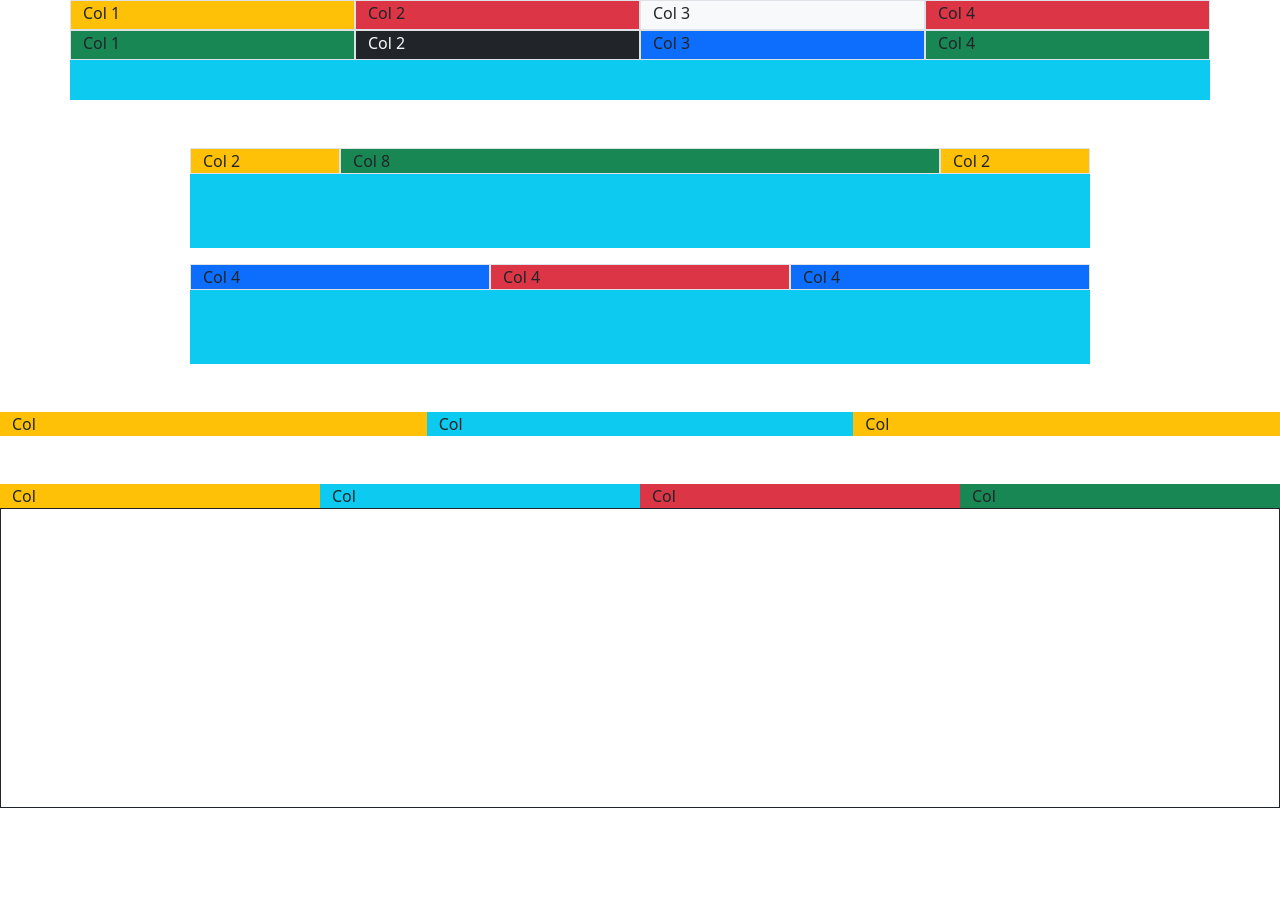
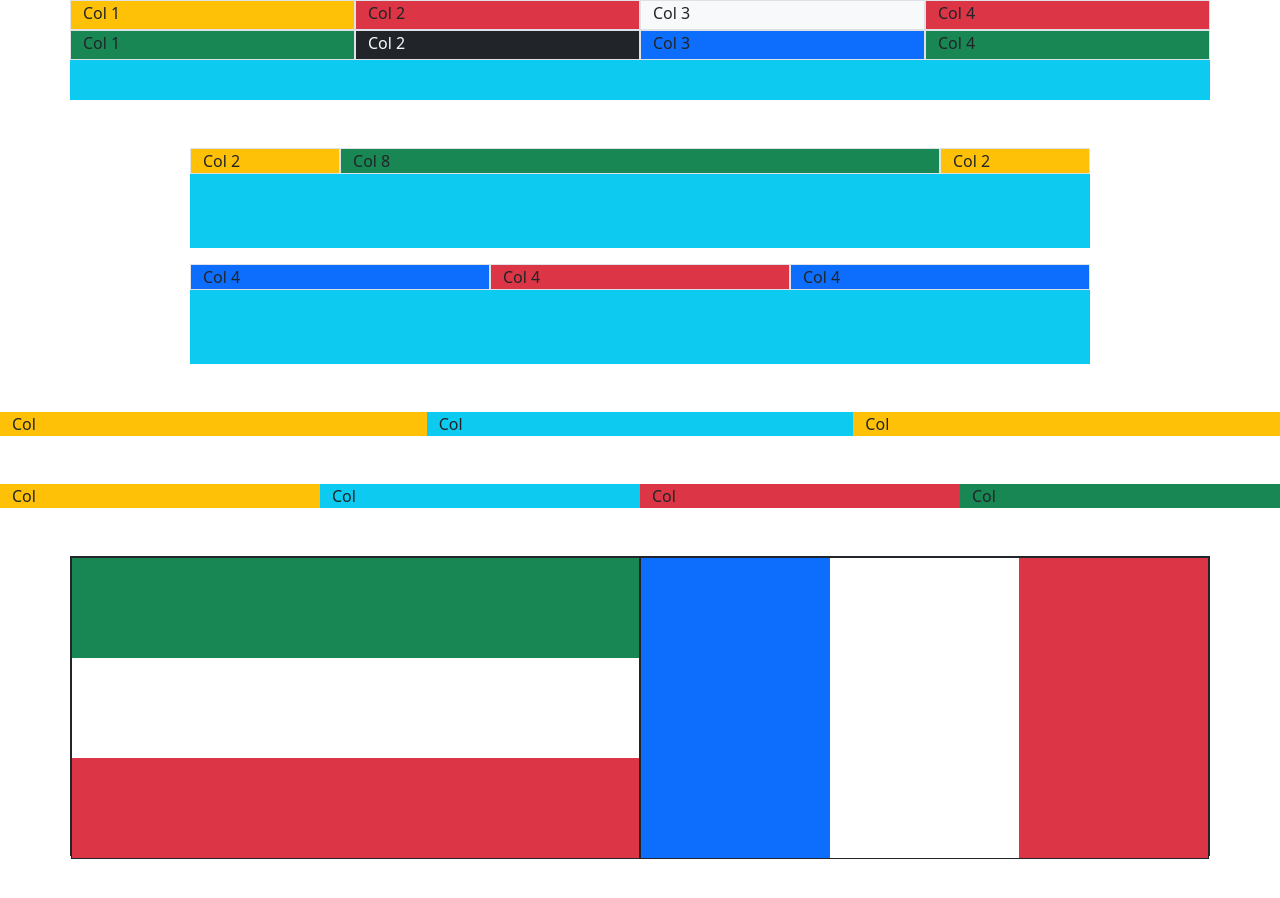
Before and after one commit to hoodaddeveloper/Bootstrap-Sandbox, a plain HTML site: page tutorial-4/index.html in a window 1280 px wide. Before the commit the page ends 808 px from the top, so only its background shows below. Drawn offline with nearby package versions, Linux system fonts and the light colour scheme.

Commit message:
created flags with bootstrap

```diff
--- a/tutorial-4/index.html
+++ b/tutorial-4/index.html
@@ -61,10 +61,20 @@
     </div>
   </div>
   <!-- Nesting -->
-   <div class="container-fluid">
-    <div class="row border border-dark" style="height: 300px;">
-      <div class="col-6"></div>
-      <div class="col-6"></div>
+   <div class="container my-5">
+    <div class="row row-cols-2 border border-dark" style="height: 300px;">
+      <div class="border border-dark">
+        <div class="row bg-success" style="height: 100px;"></div>
+        <div class="row bg-white" style="height: 100px;"></div>
+        <div class="row bg-danger" style="height: 100px;"></div>
+      </div>
+      <div class="bg-light border border-dark">
+        <div class="row row-cols-3" style="height: 100%;">
+          <div class="bg-primary"></div>
+          <div class="bg-white"></div>
+          <div class="bg-danger"></div>
+        </div>
+      </div>
     </div>
    </div>
 
```
